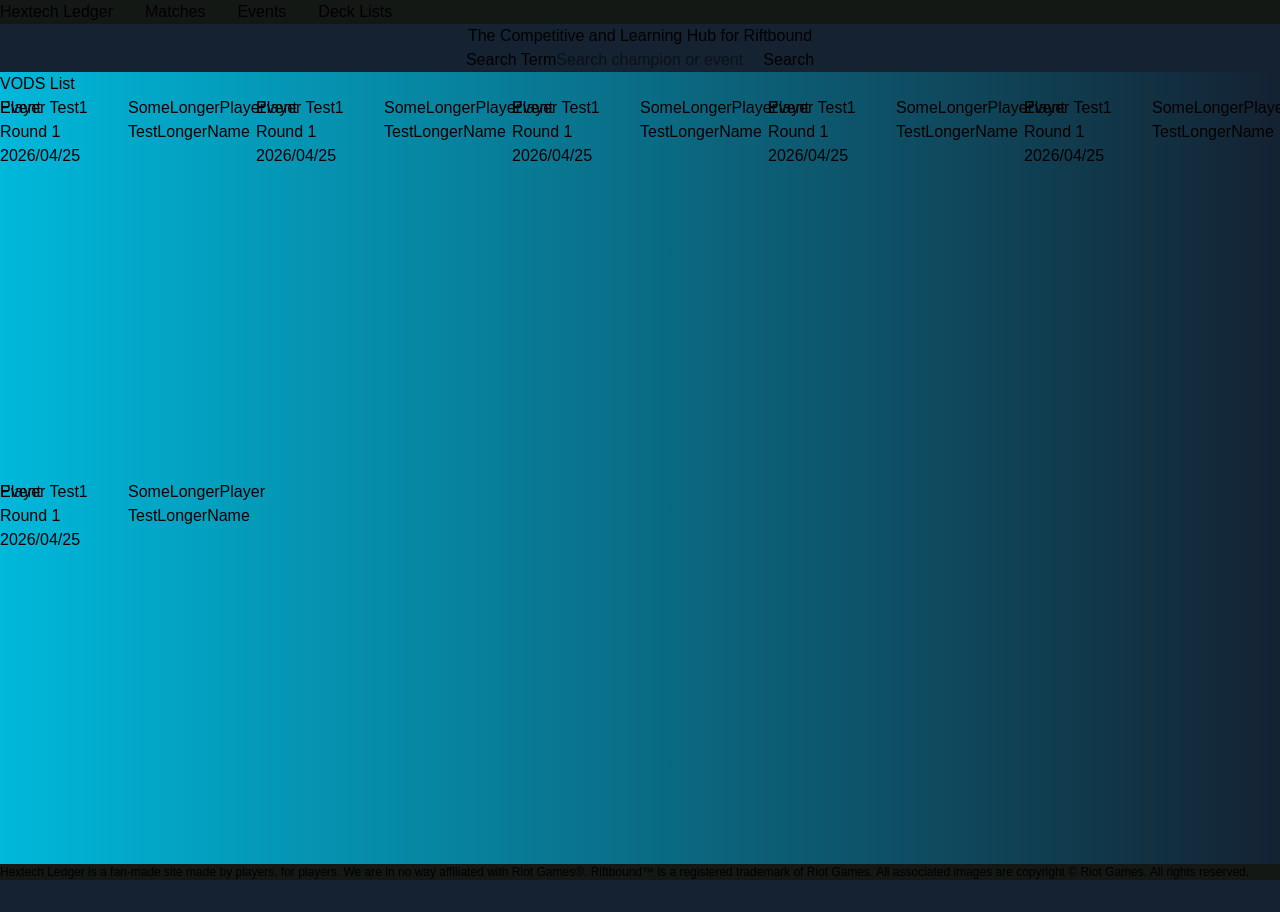
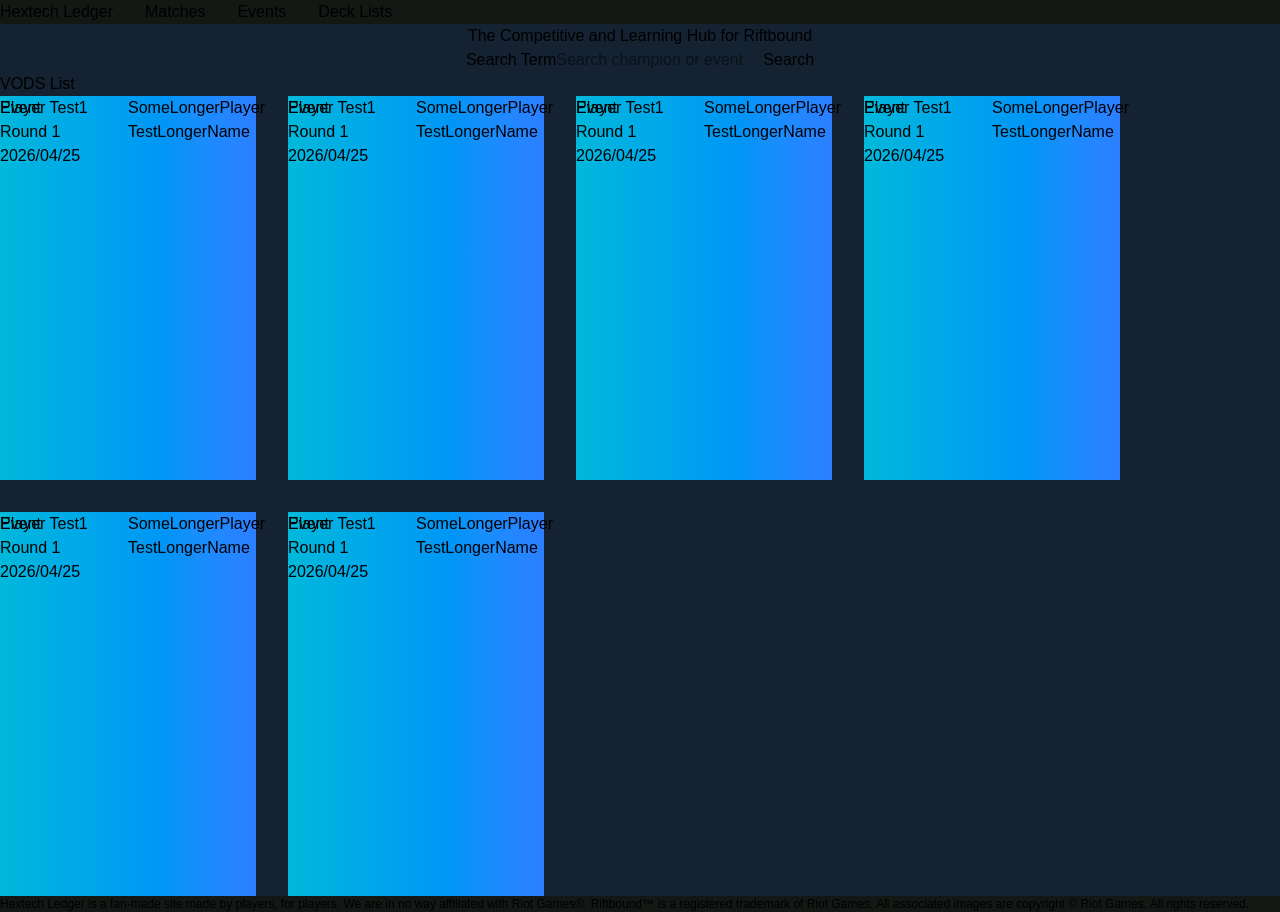
Before and after one commit to BrandenSoropia/hextech-ledger, a Next.js app in the folder frontend/: page / in a window 1280 px wide. Before the commit the page ends 880 px from the top, so only its background shows below. Built offline with nearby package versions, Linux system fonts and the light colour scheme.

Commit message:
Added gap between MatchCards. Cleaned out useless styles.

```diff
--- a/frontend/src/app/_components/MatchCard.tsx
+++ b/frontend/src/app/_components/MatchCard.tsx
@@ -13,6 +13,8 @@ interface MatchCardProps {
   player2: PlayerDetails;
 }
 
+const placeholderStyles = "bg-linear-to-r from-cyan-500 to-blue-500";
+
 
 const MatchCard = ({
   eventName,
@@ -22,7 +24,9 @@ const MatchCard = ({
   player2,
 }: MatchCardProps) => {
   return (
-    <div className={`relative h-48 w-full md:h-96 md:w-1/3 lg:w-1/5`}>
+    <div
+      className={`relative h-48 w-full md:h-96 md:w-1/3 lg:w-1/5 ${placeholderStyles}`}
+    >
       <div className="absolute top-0 left-0">
         <p>{eventName}</p>
         <p>{round}</p>
--- a/frontend/src/app/_components/MatchList.tsx
+++ b/frontend/src/app/_components/MatchList.tsx
@@ -2,7 +2,7 @@ import MatchCard from "./MatchCard";
 
 const MatchList = () => {
   return (
-    <div className="flex flex-1 flex-row flex-wrap">
+    <div className="flex flex-row flex-wrap gap-8">
       <MatchCard
         eventName="Event"
         round="Round 1"
--- a/frontend/src/app/page.tsx
+++ b/frontend/src/app/page.tsx
@@ -16,7 +16,7 @@ export default function Home() {
         />
         <button type="submit">Search</button>
       </form>
-      <section className="flex flex-1 flex-col bg-linear-to-r from-cyan-500">
+      <section className="flex flex-col">
         <h2>VODS List</h2>
         <MatchList />
       </section>
```
